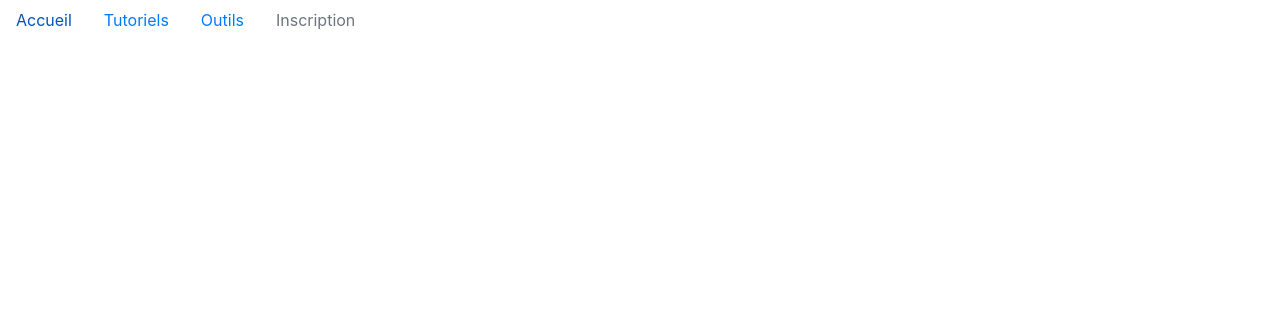
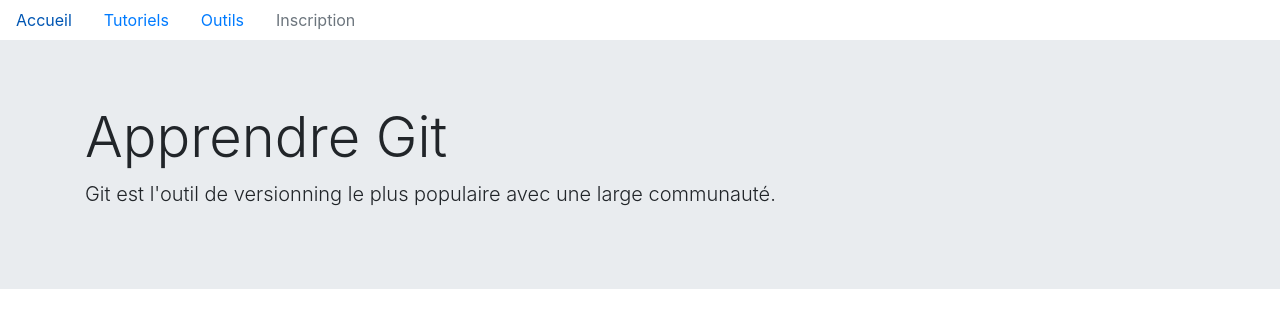
Before and after one commit to Abdoulmagid/Activity, a plain HTML site: page index.html in a window 1280 px wide. Drawn offline with Linux system fonts and the light colour scheme.

Commit message:
Aout du jumbotron

```diff
--- a/index.html
+++ b/index.html
@@ -20,6 +20,13 @@
 	    <a class="nav-link disabled" href="#" tabindex="-1" aria-disabled="true">Inscription</a>
 	  </li>
 	</ul>
+	<!-- Jumbotron -->
+	<div class="jumbotron jumbotron-fluid">
+	  <div class="container">
+	    <h1 class="display-4">Apprendre Git</h1>
+	    <p class="lead">Git est l'outil de versionning le plus populaire avec une large communauté.</p>
+	  </div>
+	</div>
 
 </body>
 </html>
```
